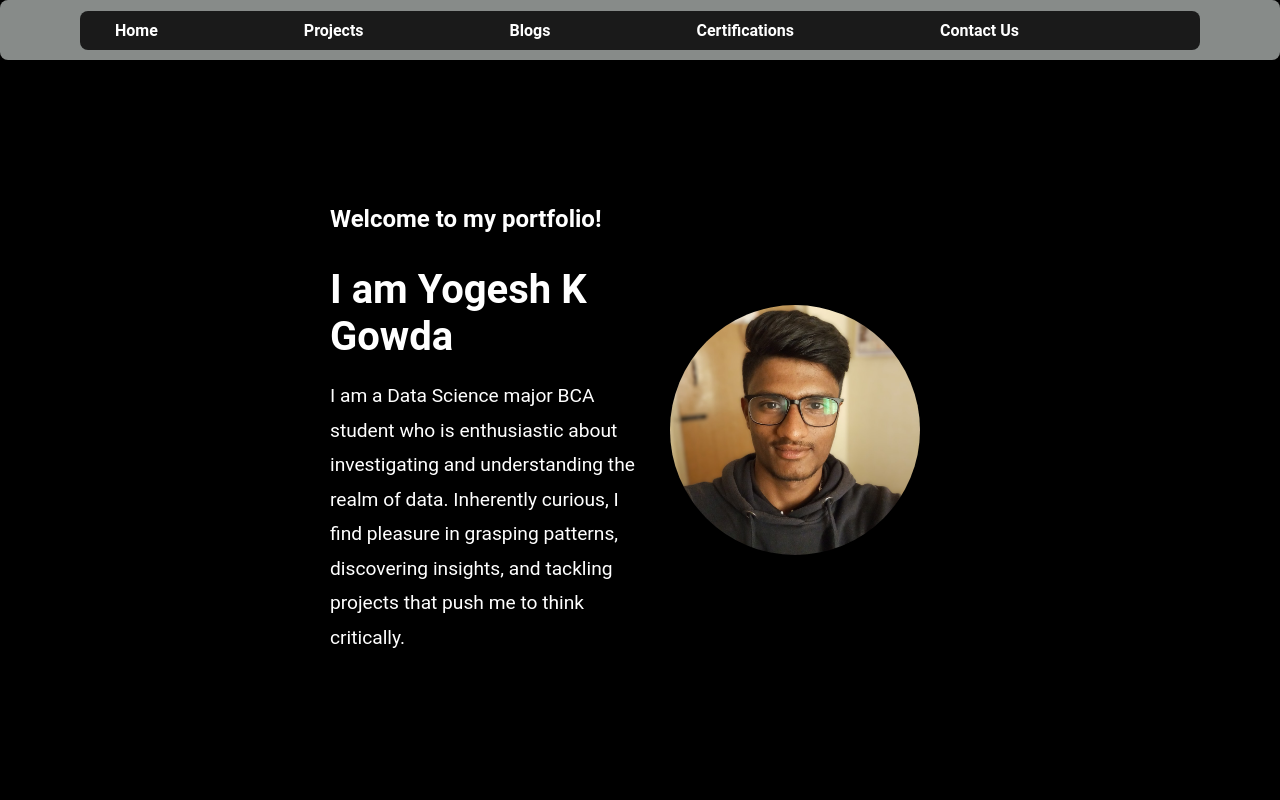
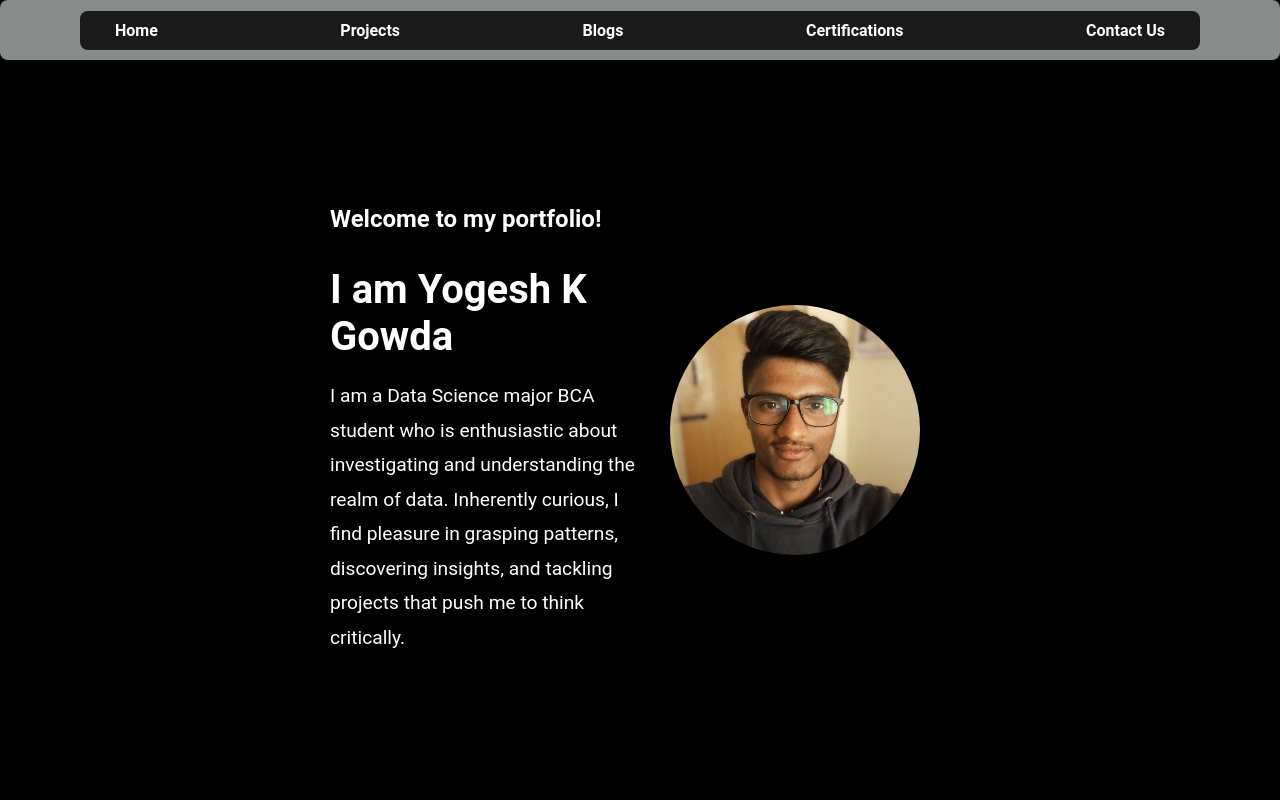
Before and after one commit to Yogi-Gowda/My_portfolio, a React (Create React App) app in the folder frontend/: page / in a window 1280 px wide. Shown: the top 800 px of the page. Built offline with nearby package versions, Linux system fonts and the light colour scheme.

Commit message:
Update Header.js

```diff
--- a/frontend/src/components/Header.js
+++ b/frontend/src/components/Header.js
@@ -1,28 +1,34 @@
-import React from 'react';
+import React, { useState } from 'react';
 import './Header.css';
 
 const Header = () => {
+  const [isMenuOpen, setIsMenuOpen] = useState(false);
+
   const scrollToSection = (id) => {
     const section = document.getElementById(id);
     if (section) {
       section.scrollIntoView({ behavior: "smooth" }); // Smooth scrolling
     }
+    setIsMenuOpen(false); // Close the menu after clicking a link
   };
 
   return (
     <header className="header">
+      {/* Hamburger menu for mobile */}
+      <div className="hamburger" onClick={() => setIsMenuOpen(!isMenuOpen)}>
+        <div className="line"></div>
+        <div className="line"></div>
+        <div className="line"></div>
+      </div>
+
       {/* Navigation menu */}
-      <ul className="navbar">
-      <li onClick={() => scrollToSection("hero")}>Home</li>
-          <li onClick={() => scrollToSection("projects")}>Projects</li>
-          <li onClick={() => scrollToSection("blogs")}>Blogs</li>
-
-          <li onClick={() => scrollToSection("certifications")}>Certifications</li>
-          <li onClick={() => scrollToSection("contact")}>Contact Us</li>
-          <li>
-        </li>
+      <ul className={`navbar ${isMenuOpen ? 'open' : ''}`}>
+        <li onClick={() => scrollToSection("hero")}>Home</li>
+        <li onClick={() => scrollToSection("projects")}>Projects</li>
+        <li onClick={() => scrollToSection("blogs")}>Blogs</li>
+        <li onClick={() => scrollToSection("certifications")}>Certifications</li>
+        <li onClick={() => scrollToSection("contact")}>Contact Us</li>
       </ul>
-
     </header>
   );
 };
```
